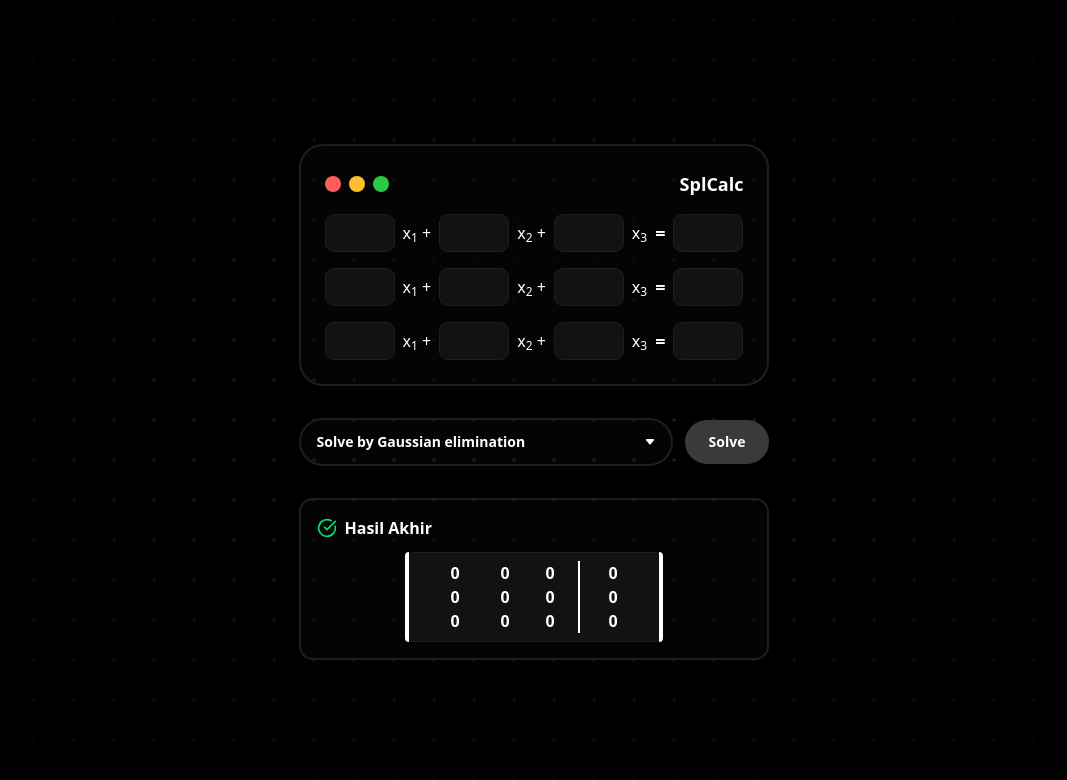
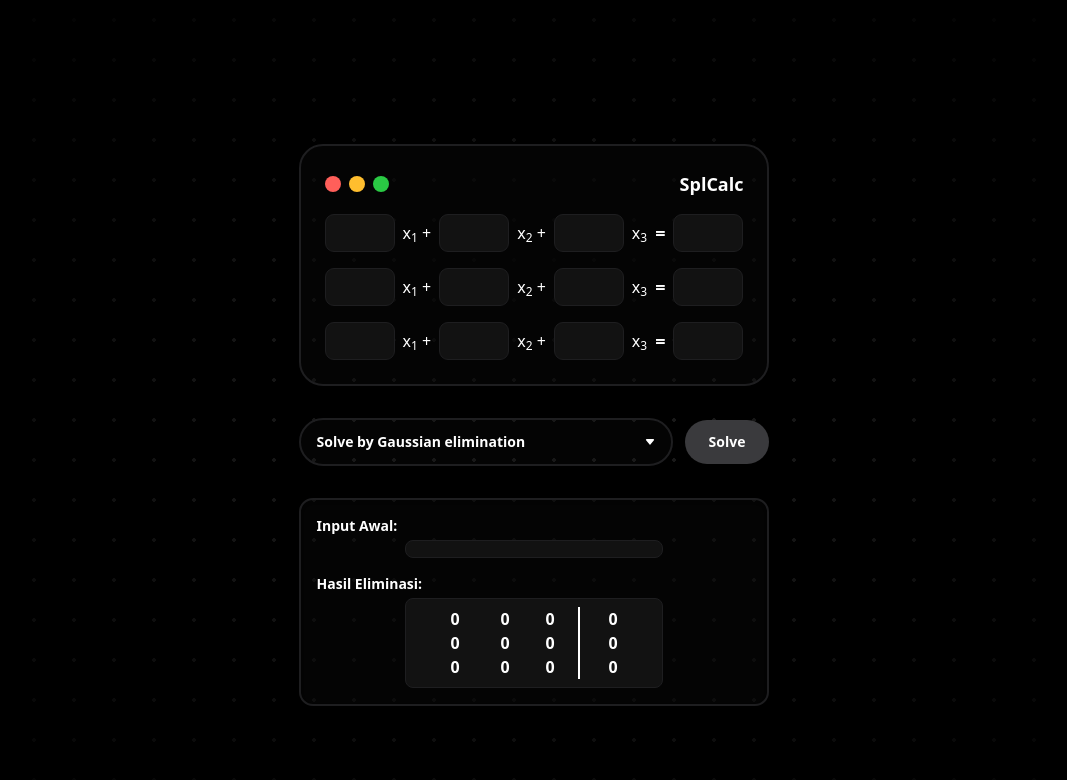
Before and after one commit to iniiferdi/caltriks, a Next.js app: page /splc in a window 1280 px wide. Both pictures are taken after a click on the button "Solve". Shown: the top 780 px of the page, without its empty margins (106-1173 px from the left). Built offline with nearby package versions, Linux system fonts and the light colour scheme.

Commit message:
feat: update ResultBox to display input matrix and remove result type handling

```diff
--- a/src/app/splc/page.js
+++ b/src/app/splc/page.js
@@ -14,9 +14,8 @@ export default function SplcPage() {
   const [inputs, setInputs] = useState(Array.from({ length: 3 }, () => Array(4).fill('')));
   const [selectedLabel, setSelectedLabel] = useState("Solve by Gaussian elimination");
   const [result, setResult] = useState(null);
-  const [resultType, setResultType] = useState('success');
 
-  console.log(result)
+  console.log(inputs)
 
   const handleClear = () => {
     setInputs(Array.from({ length: variableCount }, () => Array(variableCount + 1).fill('')));
@@ -79,13 +78,10 @@ export default function SplcPage() {
           throw new Error("Metode belum didukung.");
       }
 
-      // Simpan dalam format array of array
       setResult(finalMatrix);
-      setResultType('success');
     } catch (error) {
       console.error(error);
       setResult(error.message || 'Terjadi kesalahan.');
-      setResultType('error');
     }
   };
 
@@ -107,7 +103,7 @@ export default function SplcPage() {
           onSolve={handleSolve}
         />
 
-          <ResultBox result={result} type={resultType} />
+          <ResultBox result={result}  inputMatrix={inputs}/>
 
       </div>
     </div>
--- a/src/components/SPL/ResultBox/ResultBox.jsx
+++ b/src/components/SPL/ResultBox/ResultBox.jsx
@@ -1,12 +1,12 @@
 'use client';
 
 import React from 'react';
-import { CheckCircle, XCircle } from 'lucide-react';
+import { XCircle } from 'lucide-react';
 
-const ResultBox = ({ result, type = 'success' }) => {
+const ResultBox = ({ result, inputMatrix }) => {
   if (!result) return null;
 
-  const isError = type === 'error';
+  const isError = typeof result === 'string';
   const isMatrix = Array.isArray(result) && Array.isArray(result[0]);
 
   function formatFraction(value) {
@@ -17,36 +17,11 @@ const ResultBox = ({ result, type = 'success' }) => {
     return `${value}`;
   }
 
+  function renderMatrix(matrix) {
     return (
-    <div
-      className={`relative w-full backdrop-blur-[118.2px] rounded-xl p-4 border-2 shadow-inner ${
-        isError
-          ? 'bg-[rgba(255,0,0,0.05)] text-red-400 border-red-600'
-          : 'bg-[rgba(128,120,120,0.03)] text-white border-[#1E1E20]'
-      }`}
-    >
-      <div className="flex items-center gap-2 mb-3">
-        {isError ? (
-          <XCircle className="w-5 h-5 text-red-400" />
-        ) : (
-          <CheckCircle className="w-5 h-5 text-green-400" />
-        )}
-        <h3 className="text-base font-semibold">
-          {isError ? 'Error' : 'Hasil Akhir'}
-        </h3>
-      </div>
-
-      {isMatrix ? (
       <div className="overflow-x-auto flex justify-center">
-          <div className="relative inline-block">
-            {/* Bracket kiri */}
-            <div className="absolute top-0 bottom-0 left-0 w-2 border-l-4 border-white rounded-tl-[4px] rounded-bl-[4px]" />
-
-            {/* Bracket kanan */}
-            <div className="absolute top-0 bottom-0 right-0 w-2 border-r-4 border-white rounded-tr-[4px] rounded-br-[4px]" />
-
         <div className="flex flex-col bg-[#121212] border border-[#1E1E20] rounded-md px-6 py-2">
-              {result.map((row, rowIndex) => (
+          {matrix.map((row, rowIndex) => (
             <div key={rowIndex} className="flex">
               {row.map((cell, colIndex) => (
                 <div
@@ -64,8 +39,34 @@ const ResultBox = ({ result, type = 'success' }) => {
           ))}
         </div>
       </div>
+    );
+  }
+
+  return (
+    <div className="relative w-full backdrop-blur-[118.2px] rounded-xl p-4 border-2 shadow-inner bg-[rgba(128,120,120,0.03)] text-white border-[#1E1E20]">
+      {isError ? (
+        <div className="flex items-center gap-2 mb-3 text-red-400">
+          <XCircle className="w-5 h-5" />
+          <h3 className="text-base font-semibold">Error</h3>
         </div>
       ) : (
+        <>
+          {inputMatrix && (
+            <div className="mb-4">
+              <h4 className="font-semibold text-sm mb-1">Input Awal:</h4>
+              {renderMatrix(inputMatrix)}
+            </div>
+          )}
+          {isMatrix && (
+            <div>
+              <h4 className="font-semibold text-sm mb-1">Hasil Eliminasi:</h4>
+              {renderMatrix(result)}
+            </div>
+          )}
+        </>
+      )}
+
+      {!isMatrix && !isError && (
         <p className="text-sm whitespace-pre-line">{result}</p>
       )}
     </div>
```
Lines whose indentation alone changed are shown as unchanged.
